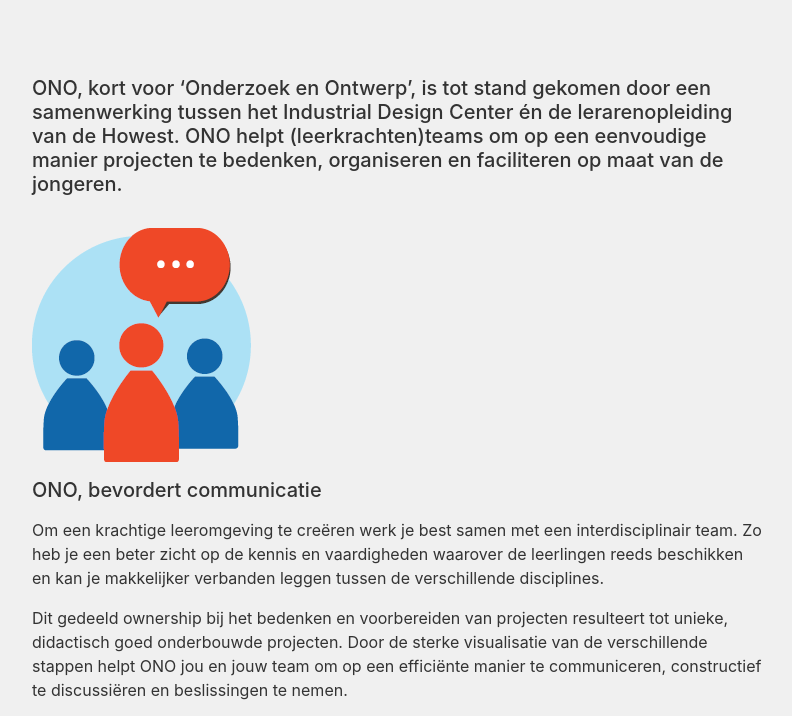
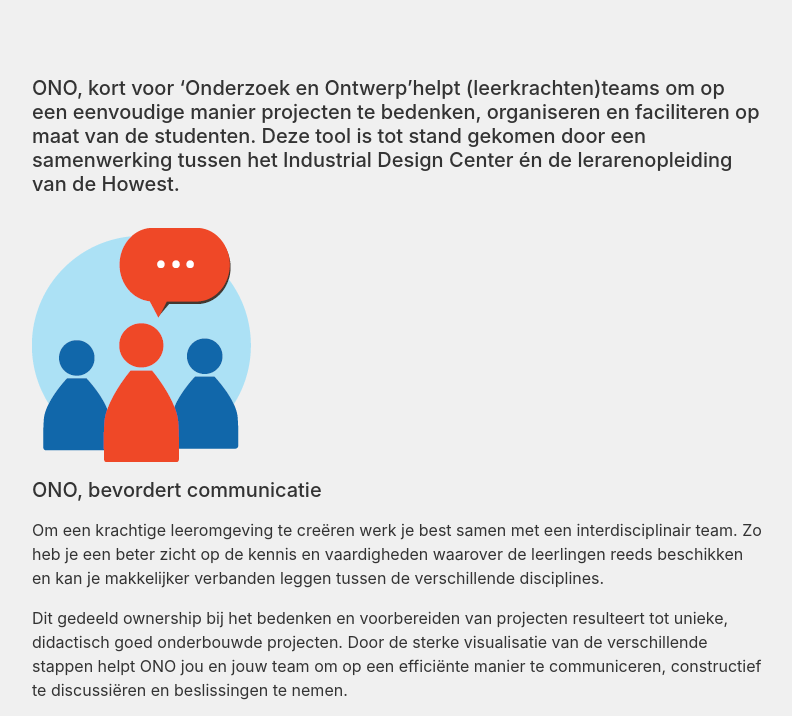
Before and after one commit to adepaepe/ono-trajecten, a Jekyll site: the page built from docs/index.html, in a window 1280 px wide and 900 px high, scrolled down 720 px, cut to the strip 184-900 px from the top of the window. Shown: the whole strip, without its empty margins (243-1035 px from the left). Built offline with Jekyll 4.4.1, drawn with Linux system fonts in a browser that asks for light colours.

Commit message:
aanpassingen inleidend tekstje

```diff
--- a/docs/index.html
+++ b/docs/index.html
@@ -37,9 +37,9 @@
     <div class="row">
       <div class="col-lg-8 offset-lg-2 ">
         <h5>
-          ONO, kort voor ‘Onderzoek en Ontwerp’, is tot stand gekomen door een samenwerking tussen het Industrial Design Center én de
-          lerarenopleiding van de Howest. ONO helpt (leerkrachten)teams om op een eenvoudige manier projecten te bedenken, organiseren en
-          faciliteren op maat van de jongeren.
+          ONO, kort voor ‘Onderzoek en Ontwerp’helpt (leerkrachten)teams om op een eenvoudige manier projecten te bedenken, organiseren en
+          faciliteren op maat van de studenten. Deze tool is tot stand gekomen door een samenwerking tussen het Industrial Design Center én de
+          lerarenopleiding van de Howest.
         </h5><br>
         <img src="/assets/images/iconen/communicatie.png" class="img-fluid" alt="Product image">
         <p><h5>ONO, bevordert communicatie</h5></p>
```
